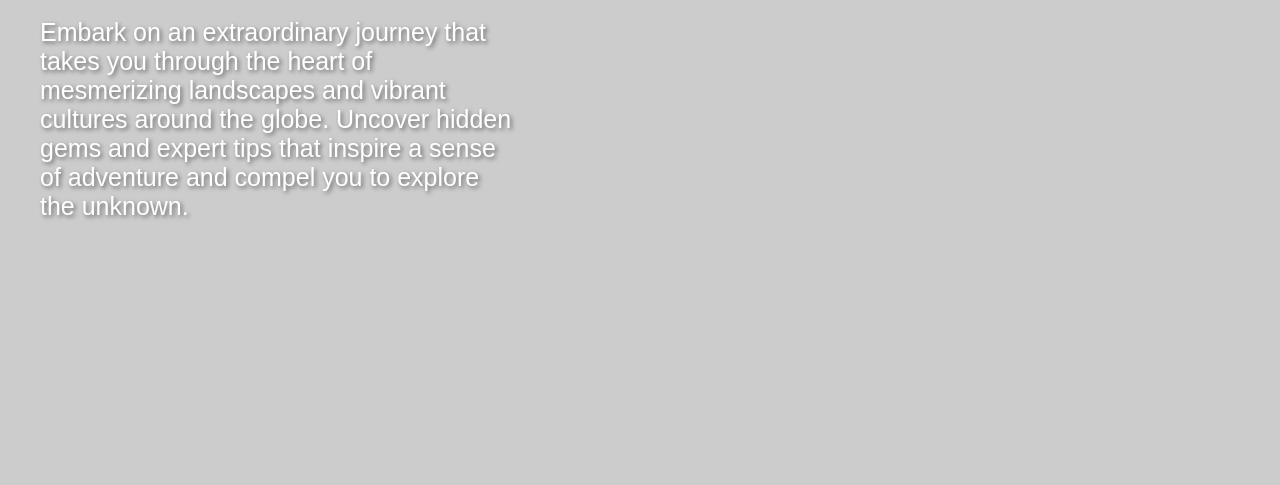
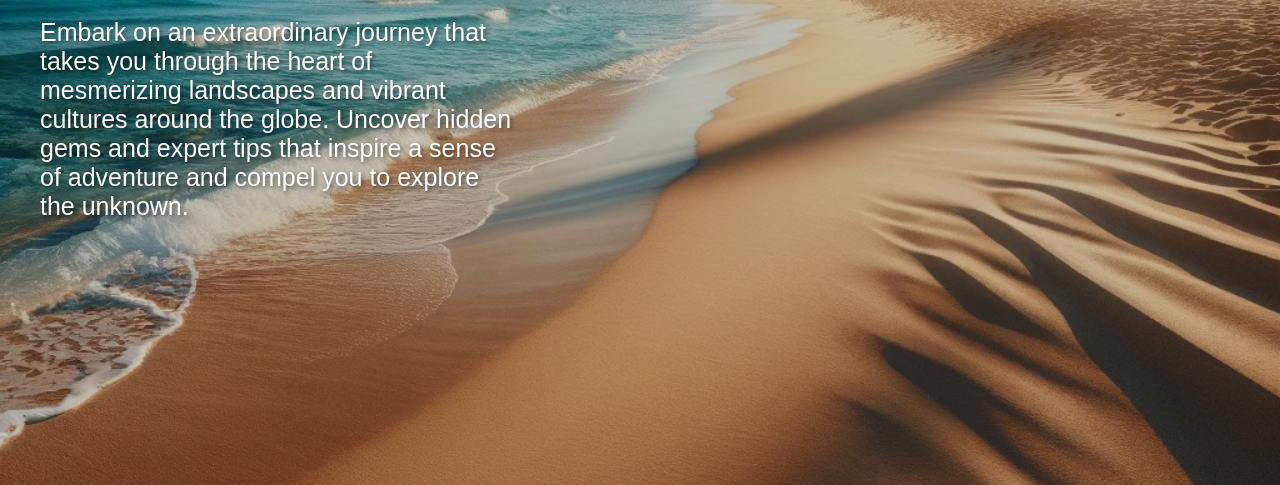
Before and after one commit to timdubbins/TravelTips, a plain HTML site: page index.html in a window 1280 px wide. Shown: the part 315-800 px from the top of the page. Drawn offline with nearby package versions, Linux system fonts and the light colour scheme; the site is published under a folder, as on GitHub Pages, so addresses that start at the root find nothing.

Commit message:
fix background.jpeg url

```diff
--- a/travel_recommendation.css
+++ b/travel_recommendation.css
@@ -1,7 +1,7 @@
 body {
   margin: 0;
   font-family: Arial, sans-serif;
-  background-image: url('/images/background.jpeg');
+  background-image: url('./images/background.jpeg');
   background-size: cover;
   background-position: center;
   background-repeat: no-repeat;
```
